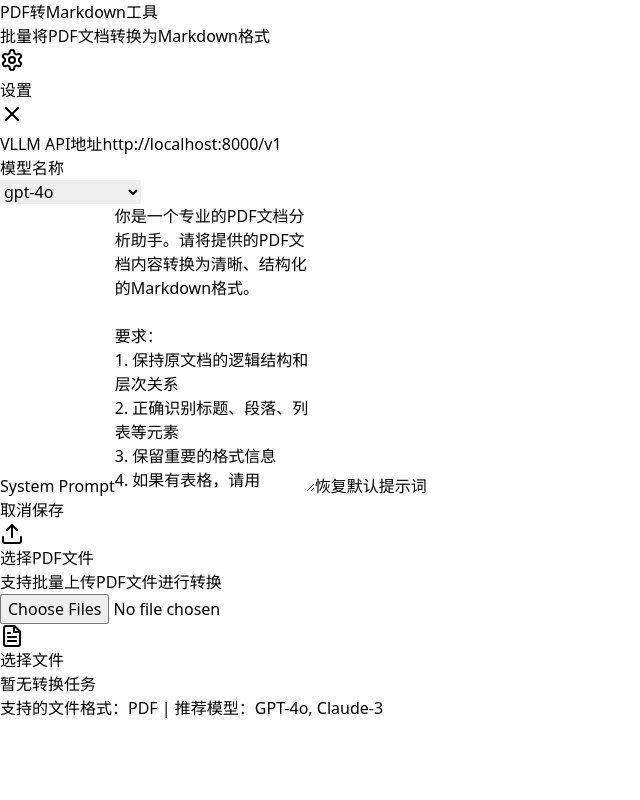
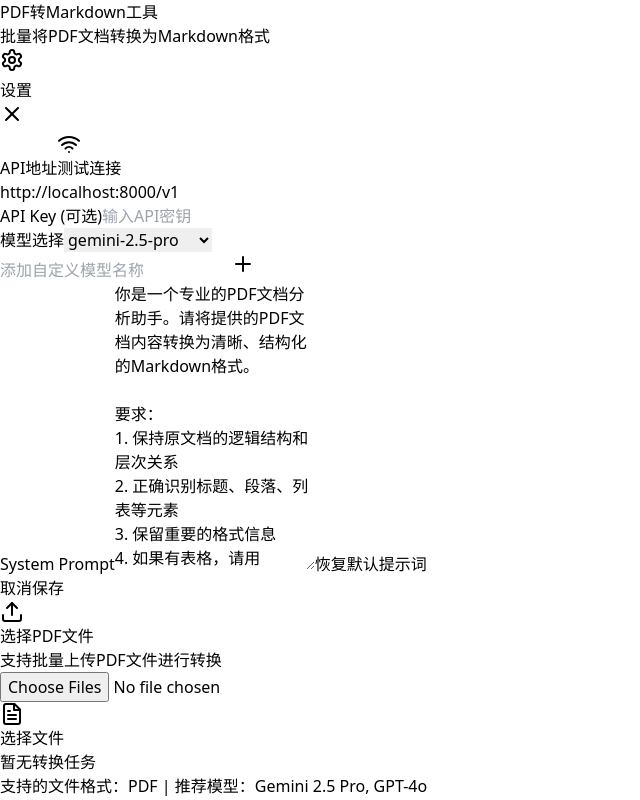
Before and after one commit to metrovoc/pdf2md-convert, a React (Vite) app: page / in a window 1280 px wide. Both pictures are taken after a click on the button "设置". Shown: the whole page, without its empty margins (0-640 px from the left). Built offline with nearby package versions, Linux system fonts and the light colour scheme.

Commit message:
添加API密钥支持，优化设置界面，增加API连接测试功能，更新默认模型和系统提示，改进设置的加载和保存逻辑

```diff
--- a/src/App.tsx
+++ b/src/App.tsx
@@ -1,31 +1,19 @@
-import React, { useState } from 'react';
+import React, { useState, useEffect } from 'react';
 import { FileUpload } from './components/FileUpload';
 import { JobQueue } from './components/JobQueue';
 import { Settings } from './components/Settings';
 import { useConversionQueue } from './hooks/useConversionQueue';
 import { downloadMarkdown } from './utils/api';
 import { AppSettings, ConversionJob } from './types';
+import { loadSettings, saveSettings } from './utils/storage';
 import { Play, Trash2, Download } from 'lucide-react';
 
-const defaultSettings: AppSettings = {
-  apiUrl: 'http://localhost:8000/v1',
-  model: 'gpt-4o',
-  systemPrompt: `你是一个专业的PDF文档分析助手。请将提供的PDF文档内容转换为清晰、结构化的Markdown格式。
+function App() {
+  const [settings, setSettings] = useState<AppSettings>(loadSettings());
 
-要求：
-1. 保持原文档的逻辑结构和层次关系
-2. 正确识别标题、段落、列表等元素
-3. 保留重要的格式信息
-4. 如果有表格，请用Markdown表格格式呈现
-5. 如果有代码块，请正确标记语言类型
-6. 移除页眉、页脚等冗余信息
-7. 确保输出的Markdown语法正确
-
-请直接输出转换后的Markdown内容，不要添加额外的说明文字。`
-};
-
-function App() {
-  const [settings, setSettings] = useState<AppSettings>(defaultSettings);
+  useEffect(() => {
+    saveSettings(settings);
+  }, [settings]);
   const {
     jobs,
     isProcessing,
@@ -135,7 +123,7 @@ function App() {
         </div>
 
         <div className="mt-6 text-center text-sm text-gray-500">
-          <p>支持的文件格式：PDF | 推荐模型：GPT-4o, Claude-3</p>
+          <p>支持的文件格式：PDF | 推荐模型：Gemini 2.5 Pro, GPT-4o</p>
         </div>
       </div>
     </div>
--- a/src/components/Settings.tsx
+++ b/src/components/Settings.tsx
@@ -1,6 +1,8 @@
-import React, { useState } from 'react';
-import { Settings as SettingsIcon, X } from 'lucide-react';
+import React, { useState, useEffect } from 'react';
+import { Settings as SettingsIcon, X, Plus, Trash2, Wifi, WifiOff, Loader2 } from 'lucide-react';
 import { AppSettings } from '../types';
+import { testApiConnection, ApiTestResult } from '../utils/apiTest';
+import { defaultSettings } from '../utils/storage';
 
 interface SettingsProps {
   settings: AppSettings;
@@ -10,6 +12,9 @@ interface SettingsProps {
 export function Settings({ settings, onSettingsChange }: SettingsProps) {
   const [isOpen, setIsOpen] = useState(false);
   const [tempSettings, setTempSettings] = useState(settings);
+  const [apiTest, setApiTest] = useState<ApiTestResult | null>(null);
+  const [isTesting, setIsTesting] = useState(false);
+  const [newCustomModel, setNewCustomModel] = useState('');
 
   const handleSave = () => {
     onSettingsChange(tempSettings);
@@ -22,26 +27,41 @@ export function Settings({ settings, onSettingsChange }: SettingsProps) {
   };
 
   const commonModels = [
-    'gpt-4o',
-    'gpt-4-turbo',
-    'claude-3-opus',
-    'claude-3-sonnet',
-    'llama-3-70b',
-    'mixtral-8x7b'
+    'gemini-2.5-pro',
+    'gpt-4o'
   ];
 
-  const defaultPrompt = `你是一个专业的PDF文档分析助手。请将提供的PDF文档内容转换为清晰、结构化的Markdown格式。
+  const allModels = [...commonModels, ...tempSettings.customModels];
 
-要求：
-1. 保持原文档的逻辑结构和层次关系
-2. 正确识别标题、段落、列表等元素
-3. 保留重要的格式信息
-4. 如果有表格，请用Markdown表格格式呈现
-5. 如果有代码块，请正确标记语言类型
-6. 移除页眉、页脚等冗余信息
-7. 确保输出的Markdown语法正确
+  useEffect(() => {
+    setTempSettings(settings);
+  }, [settings]);
 
-请直接输出转换后的Markdown内容，不要添加额外的说明文字。`;
+  const handleTestApi = async () => {
+    setIsTesting(true);
+    setApiTest(null);
+    const result = await testApiConnection(tempSettings);
+    setApiTest(result);
+    setIsTesting(false);
+  };
+
+  const handleAddCustomModel = () => {
+    if (newCustomModel.trim() && !allModels.includes(newCustomModel.trim())) {
+      setTempSettings({
+        ...tempSettings,
+        customModels: [...tempSettings.customModels, newCustomModel.trim()]
+      });
+      setNewCustomModel('');
+    }
+  };
+
+  const handleRemoveCustomModel = (modelToRemove: string) => {
+    setTempSettings({
+      ...tempSettings,
+      customModels: tempSettings.customModels.filter(model => model !== modelToRemove),
+      model: tempSettings.model === modelToRemove ? commonModels[0] : tempSettings.model
+    });
+  };
 
   return (
     <>
@@ -68,9 +88,23 @@ export function Settings({ settings, onSettingsChange }: SettingsProps) {
 
             <div className="p-6 space-y-6">
               <div>
-                <label className="block text-sm font-medium text-gray-700 mb-2">
-                  VLLM API地址
-                </label>
+                <div className="flex items-center justify-between mb-2">
+                  <label className="block text-sm font-medium text-gray-700">
+                    API地址
+                  </label>
+                  <button
+                    onClick={handleTestApi}
+                    disabled={isTesting || !tempSettings.apiUrl}
+                    className="inline-flex items-center px-3 py-1 text-xs font-medium text-blue-600 bg-blue-50 hover:bg-blue-100 disabled:opacity-50 rounded-md transition-colors"
+                  >
+                    {isTesting ? (
+                      <Loader2 className="w-3 h-3 mr-1 animate-spin" />
+                    ) : (
+                      <Wifi className="w-3 h-3 mr-1" />
+                    )}
+                    {isTesting ? '测试中...' : '测试连接'}
+                  </button>
+                </div>
                 <input
                   type="url"
                   value={tempSettings.apiUrl}
@@ -78,36 +112,97 @@ export function Settings({ settings, onSettingsChange }: SettingsProps) {
                   className="w-full px-3 py-2 border border-gray-300 rounded-md focus:outline-none focus:ring-2 focus:ring-blue-500 focus:border-transparent"
                   placeholder="http://localhost:8000/v1"
                 />
+                {apiTest && (
+                  <div className={`mt-2 p-2 rounded text-sm ${
+                    apiTest.success
+                      ? 'bg-green-50 border border-green-200 text-green-700'
+                      : 'bg-red-50 border border-red-200 text-red-700'
+                  }`}>
+                    <div className="flex items-center">
+                      {apiTest.success ? (
+                        <Wifi className="w-4 h-4 mr-2" />
+                      ) : (
+                        <WifiOff className="w-4 h-4 mr-2" />
+                      )}
+                      {apiTest.success
+                        ? `连接成功 (${apiTest.latency}ms)${apiTest.models?.length ? ` - 发现${apiTest.models.length}个模型` : ''}`
+                        : apiTest.error
+                      }
+                    </div>
+                  </div>
+                )}
               </div>
 
               <div>
                 <label className="block text-sm font-medium text-gray-700 mb-2">
-                  模型名称
+                  API Key (可选)
                 </label>
-                <div className="space-y-2">
-                  <select
-                    value={commonModels.includes(tempSettings.model) ? tempSettings.model : 'custom'}
-                    onChange={(e) => {
-                      if (e.target.value !== 'custom') {
-                        setTempSettings({ ...tempSettings, model: e.target.value });
-                      }
-                    }}
-                    className="w-full px-3 py-2 border border-gray-300 rounded-md focus:outline-none focus:ring-2 focus:ring-blue-500 focus:border-transparent"
-                  >
+                <input
+                  type="password"
+                  value={tempSettings.apiKey}
+                  onChange={(e) => setTempSettings({ ...tempSettings, apiKey: e.target.value })}
+                  className="w-full px-3 py-2 border border-gray-300 rounded-md focus:outline-none focus:ring-2 focus:ring-blue-500 focus:border-transparent"
+                  placeholder="输入API密钥"
+                />
+              </div>
+
+              <div>
+                <label className="block text-sm font-medium text-gray-700 mb-2">
+                  模型选择
+                </label>
+                <select
+                  value={tempSettings.model}
+                  onChange={(e) => setTempSettings({ ...tempSettings, model: e.target.value })}
+                  className="w-full px-3 py-2 border border-gray-300 rounded-md focus:outline-none focus:ring-2 focus:ring-blue-500 focus:border-transparent mb-3"
+                >
+                  <optgroup label="推荐模型">
                     {commonModels.map(model => (
                       <option key={model} value={model}>{model}</option>
                     ))}
-                    <option value="custom">自定义模型</option>
-                  </select>
+                  </optgroup>
+                  {tempSettings.customModels.length > 0 && (
+                    <optgroup label="自定义模型">
+                      {tempSettings.customModels.map(model => (
+                        <option key={model} value={model}>{model}</option>
+                      ))}
+                    </optgroup>
+                  )}
+                </select>
 
-                  {!commonModels.includes(tempSettings.model) && (
+                <div className="space-y-2">
+                  <div className="flex space-x-2">
                     <input
                       type="text"
-                      value={tempSettings.model}
-                      onChange={(e) => setTempSettings({ ...tempSettings, model: e.target.value })}
-                      className="w-full px-3 py-2 border border-gray-300 rounded-md focus:outline-none focus:ring-2 focus:ring-blue-500 focus:border-transparent"
-                      placeholder="输入自定义模型名称"
+                      value={newCustomModel}
+                      onChange={(e) => setNewCustomModel(e.target.value)}
+                      onKeyPress={(e) => e.key === 'Enter' && handleAddCustomModel()}
+                      className="flex-1 px-3 py-2 border border-gray-300 rounded-md focus:outline-none focus:ring-2 focus:ring-blue-500 focus:border-transparent"
+                      placeholder="添加自定义模型名称"
                     />
+                    <button
+                      onClick={handleAddCustomModel}
+                      disabled={!newCustomModel.trim() || allModels.includes(newCustomModel.trim())}
+                      className="px-3 py-2 text-sm font-medium text-white bg-blue-600 hover:bg-blue-700 disabled:bg-gray-400 rounded-md transition-colors"
+                    >
+                      <Plus className="w-4 h-4" />
+                    </button>
+                  </div>
+
+                  {tempSettings.customModels.length > 0 && (
+                    <div className="space-y-1">
+                      <p className="text-xs text-gray-500">已添加的自定义模型：</p>
+                      {tempSettings.customModels.map(model => (
+                        <div key={model} className="flex items-center justify-between p-2 bg-gray-50 rounded text-sm">
+                          <span>{model}</span>
+                          <button
+                            onClick={() => handleRemoveCustomModel(model)}
+                            className="p-1 text-red-600 hover:text-red-700 hover:bg-red-50 rounded transition-colors"
+                          >
+                            <Trash2 className="w-3 h-3" />
+                          </button>
+                        </div>
+                      ))}
+                    </div>
                   )}
                 </div>
               </div>
@@ -121,10 +216,10 @@ export function Settings({ settings, onSettingsChange }: SettingsProps) {
                   onChange={(e) => setTempSettings({ ...tempSettings, systemPrompt: e.target.value })}
                   rows={12}
                   className="w-full px-3 py-2 border border-gray-300 rounded-md focus:outline-none focus:ring-2 focus:ring-blue-500 focus:border-transparent resize-none"
-                  placeholder={defaultPrompt}
+                  placeholder={defaultSettings.systemPrompt}
                 />
                 <button
-                  onClick={() => setTempSettings({ ...tempSettings, systemPrompt: defaultPrompt })}
+                  onClick={() => setTempSettings({ ...tempSettings, systemPrompt: defaultSettings.systemPrompt })}
                   className="mt-2 text-sm text-blue-600 hover:text-blue-700 underline"
                 >
                   恢复默认提示词
--- a/src/types/index.ts
+++ b/src/types/index.ts
@@ -11,7 +11,9 @@ export interface ConversionJob {
 
 export interface AppSettings {
   apiUrl: string;
+  apiKey: string;
   model: string;
+  customModels: string[];
   systemPrompt: string;
 }
 
--- a/src/utils/api.ts
+++ b/src/utils/api.ts
@@ -18,6 +18,7 @@ export async function convertPdfToMarkdown(
       method: 'POST',
       headers: {
         'Content-Type': 'application/json',
+        ...(settings.apiKey && { 'Authorization': `Bearer ${settings.apiKey}` }),
       },
       body: JSON.stringify({
         model: settings.model,
--- /dev/null
+++ b/src/utils/apiTest.ts
@@ -0,0 +1,66 @@
+import { AppSettings } from '../types';
+
+export interface ApiTestResult {
+  success: boolean;
+  error?: string;
+  models?: string[];
+  latency?: number;
+}
+
+export async function testApiConnection(settings: AppSettings): Promise<ApiTestResult> {
+  const startTime = Date.now();
+
+  try {
+    const response = await fetch(`${settings.apiUrl}/models`, {
+      method: 'GET',
+      headers: {
+        'Content-Type': 'application/json',
+        ...(settings.apiKey && { 'Authorization': `Bearer ${settings.apiKey}` }),
+      },
+      signal: AbortSignal.timeout(10000), // 10秒超时
+    });
+
+    const latency = Date.now() - startTime;
+
+    if (!response.ok) {
+      return {
+        success: false,
+        error: `API请求失败: ${response.status} ${response.statusText}`,
+        latency,
+      };
+    }
+
+    const data = await response.json();
+    const models = data.data ? data.data.map((m: any) => m.id) : [];
+
+    return {
+      success: true,
+      models,
+      latency,
+    };
+  } catch (error) {
+    const latency = Date.now() - startTime;
+
+    if (error instanceof Error) {
+      if (error.name === 'AbortError' || error.message.includes('timeout')) {
+        return {
+          success: false,
+          error: '连接超时，请检查API地址和网络连接',
+          latency,
+        };
+      }
+
+      return {
+        success: false,
+        error: `连接失败: ${error.message}`,
+        latency,
+      };
+    }
+
+    return {
+      success: false,
+      error: '未知错误',
+      latency,
+    };
+  }
+}
--- /dev/null
+++ b/src/utils/storage.ts
@@ -0,0 +1,52 @@
+import { AppSettings } from '../types';
+
+const STORAGE_KEY = 'pdf2md-settings';
+
+export const defaultSettings: AppSettings = {
+  apiUrl: 'http://localhost:8000/v1',
+  apiKey: '',
+  model: 'gemini-2.5-pro',
+  customModels: [],
+  systemPrompt: `你是一个专业的PDF文档分析助手。请将提供的PDF文档内容转换为清晰、结构化的Markdown格式。
+
+要求：
+1. 保持原文档的逻辑结构和层次关系
+2. 正确识别标题、段落、列表等元素
+3. 保留重要的格式信息
+4. 如果有表格，请用Markdown表格格式呈现
+5. 如果有代码块，请正确标记语言类型
+6. 移除页眉、页脚等冗余信息
+7. 确保输出的Markdown语法正确
+
+请直接输出转换后的Markdown内容，不要添加额外的说明文字。`
+};
+
+export function loadSettings(): AppSettings {
+  try {
+    const stored = localStorage.getItem(STORAGE_KEY);
+    if (stored) {
+      const parsed = JSON.parse(stored);
+      return { ...defaultSettings, ...parsed };
+    }
+  } catch (error) {
+    console.warn('加载设置失败，使用默认设置:', error);
+  }
+  return defaultSettings;
+}
+
+export function saveSettings(settings: AppSettings): void {
+  try {
+    localStorage.setItem(STORAGE_KEY, JSON.stringify(settings));
+  } catch (error) {
+    console.error('保存设置失败:', error);
+  }
+}
+
+export function resetSettings(): AppSettings {
+  try {
+    localStorage.removeItem(STORAGE_KEY);
+  } catch (error) {
+    console.error('重置设置失败:', error);
+  }
+  return defaultSettings;
+}
```
